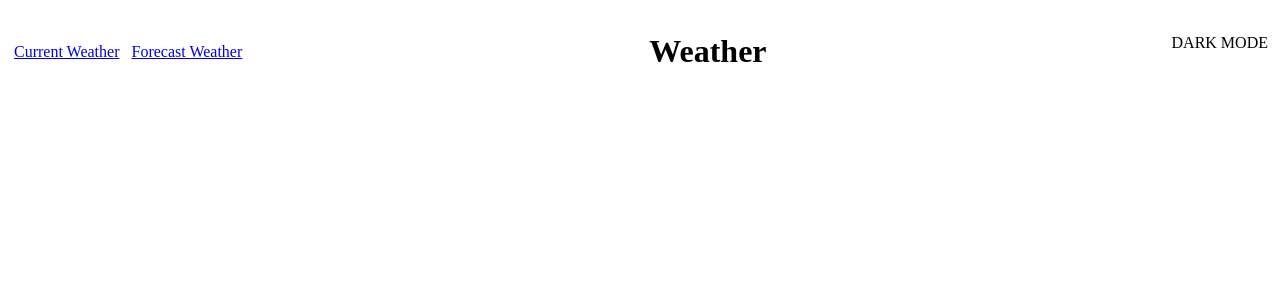
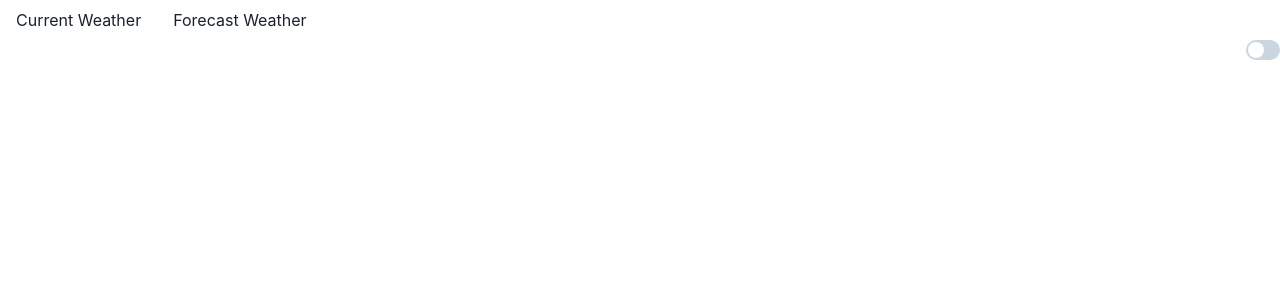
Before and after one commit to Satishchilkaka/my-store, a Next.js app: page / in a window 1280 px wide. Shown: the top 300 px of the page. Built offline with nearby package versions, Linux system fonts and the light colour scheme.

Commit message:
fix issue

```diff
--- a/src/components/Header.tsx
+++ b/src/components/Header.tsx
@@ -1,47 +1,29 @@
-import { useState } from 'react';
-import { Box, Flex, Switch, useColorMode , Text} from '@chakra-ui/react';
-import {WeatherNavigation} from '@/components/WeatherNavigation';
+import { Box, Flex, Switch, useColorMode, Text } from "@chakra-ui/react";
+import { useEffect, useState } from "react";
+import { WeatherNavigation } from "./WeatherNavigation";
+
+export const Header = () => {
+  const { colorMode, toggleColorMode } = useColorMode();
+  // const [isDarkMode, setIsDarkMode] = useState(colorMode === "dark");
+
+  // useEffect(() => {
+  //   setIsDarkMode(colorMode === "dark");
+  // }, [colorMode]);
+
+  return (
 
 
 
-export const ThemeSwitch = () => {
-  const { colorMode, toggleColorMode } = useColorMode();
-
-  return (
-    <Box>
-      <Box>
-        <Text textTransform={'uppercase'}> Dark Mode</Text>
-      </Box>
-      <Box>
-        <Switch isChecked={colorMode === 'dark'} onChange={toggleColorMode} />
-      </Box>
+      <><Box>
+      <WeatherNavigation />
     </Box>
-  )
-}
+    <Flex justify="flex-end">
+        <Box textAlign={'center'}  display={'flex'} alignItems={'center'}>
 
 
-export const Header = () => {
-  const [isDarkMode, setIsDarkMode] = useState(false);
-  const { toggleColorMode } = useColorMode();
 
-  const handleToggle = () => {
-    setIsDarkMode((prevMode) => !prevMode);
-    toggleColorMode();
-  };
-
-  return (
-    <Flex
-      as="header"
-      align="center"
-      justify="space-between"
-      p={4}
-    // bg={isDarkMode ? '#2C4377' : '#666666'}
-    >
-
-    <WeatherNavigation/>
-    <h1>Weather </h1>
-    <ThemeSwitch/>
-
-    </Flex>
+          <Switch isChecked={colorMode === 'dark'} onChange={toggleColorMode} />
+        </Box>
+      </Flex></>
   );
 };
--- a/src/components/WeatherNavigation.tsx
+++ b/src/components/WeatherNavigation.tsx
@@ -1,27 +1,26 @@
 import React from 'react';
 import Link from 'next/link';
 import { Box, Flex, HStack, Text } from '@chakra-ui/react';
-
+import NextLink from "next/link";
 export const WeatherNavigation = () => {
   return (
     <Flex>
       <HStack>
-        <Box>
+      <Box>
+      <NextLink href="/current">
+        <Box
+          as="a"
+          display="block"
+          px={4}
+          py={2}
+          rounded="md"
 
-
-      <Link href="/current">
-
-          <Text
-            display="block"
-            color="gray.600"
-            _hover={{ color: 'blue.500' }}
-            p={2}
-          >
-            Current Weather
-          </Text>
-
-      </Link>
-      </Box>
+          _hover={{ color: "blue.500"}}
+        >
+          <Text>Current Weather</Text>
+        </Box>
+      </NextLink>
+    </Box>
 
       <Box>
 
@@ -30,7 +29,7 @@ export const WeatherNavigation = () => {
 
           <Text
             display="block"
-            color="gray.600"
+
             _hover={{ color: 'blue.500' }}
             p={2}
           >
--- /dev/null
+++ b/src/pages/_app.tsx
@@ -0,0 +1,16 @@
+import { ChakraProvider } from '@chakra-ui/react';
+import { theme } from '../styles/theme';
+
+import { AppProps } from 'next/app';
+
+
+
+function MyApp({ Component, pageProps }: AppProps) {
+  return (
+    <ChakraProvider theme={theme}>
+      <Component {...pageProps} />
+    </ChakraProvider>
+  );
+}
+
+export default MyApp;
--- a/src/pages/index.tsx
+++ b/src/pages/index.tsx
@@ -1,22 +1,16 @@
 import { NextPage } from 'next';
 import { ChakraProvider, Box } from '@chakra-ui/react';
-import {Header} from '@/components/Header';
-import Weather from './current';
-import Footer from '@/components/Footer';
-import Head from 'next/head';
+import {Header} from '../components/Header';
 
 const Home: NextPage = () => {
   return (
-   <>
+    <ChakraProvider>
+      <Box>
+        <Header />
 
-    <Head>
-      <title>Weather status</title>
-    </Head>
-    <main>
-      <Header/>
-    </main>
 
-   </>
+      </Box>
+    </ChakraProvider>
   );
 };
 
--- a/src/styles/theme.ts
+++ b/src/styles/theme.ts
@@ -1,36 +1,29 @@
 import { extendTheme } from '@chakra-ui/react';
 
-const theme = extendTheme({
-  config: {
-    initialColorMode: 'light',
-    useSystemColorMode: false,
+const colors = {
+  primary: {
+    50: '#E3F2FD',
+  },
+};
+
+const lightTheme = {
+  colors: {
+    ...colors,
+    background: 'white',
+    text: 'black',
+  },
+};
+
+const darkTheme = {
+  colors: {
+    ...colors,
+    background: '#121212',
+    text: 'white',
+  },
+};
+export const theme = extendTheme({
+  colors: {
+    light: lightTheme,
+    dark: darkTheme,
   },
 });
-
-export default theme;
-
-
-// import { extendTheme } from '@chakra-ui/react';
-
-// const config = {
-//   initialColorMode: 'light', // Default color mode
-//   useSystemColorMode: false, // Use the browser/system color mode
-// };
-
-// const theme = extendTheme({
-//   config,
-//   colors: {
-//     light: {
-//       // Light theme colors
-//     },
-//     dark: {
-//       // Dark theme colors
-//     },
-//   },
-//   fonts: {
-//     // Define fonts
-//   },
-//   // Other Chakra UI theme settings
-// });
-
-// export default theme;
```
Also changed, not shown: src/_app.tsx (deleted, +0 -15 lines), src/pages/_document.tsx (+7 -8 lines).
